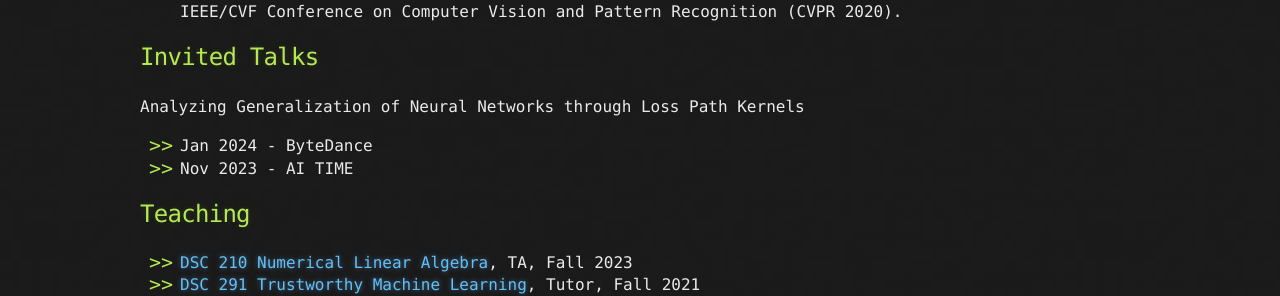
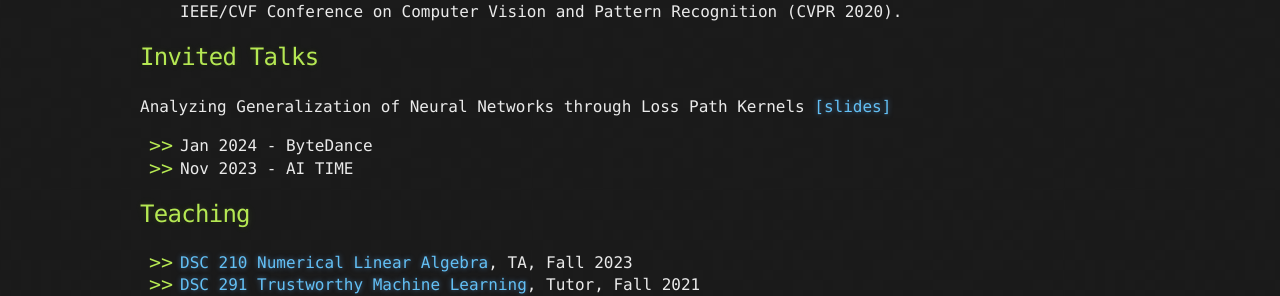
Before and after one commit to yilanchen6/yilanchen6.github.io, a Jekyll site: the page built from index.md, in a window 1280 px wide. Shown: the part 1407-1703 px from the top of the page. Built offline with Jekyll 4.4.1, drawn with Linux system fonts in a browser that asks for light colours.

Commit message:
update LPK slides

```diff
--- a/index.md
+++ b/index.md
@@ -92,7 +92,7 @@ IEEE/CVF Conference on Computer Vision and Pattern Recognition (CVPR 2020).
 
 
 ## Invited Talks
-Analyzing Generalization of Neural Networks through Loss Path Kernels
+Analyzing Generalization of Neural Networks through Loss Path Kernels [[slides]](/files/LPK.pdf)
 - Jan 2024 - ByteDance
 - Nov 2023 - AI TIME
 
```
